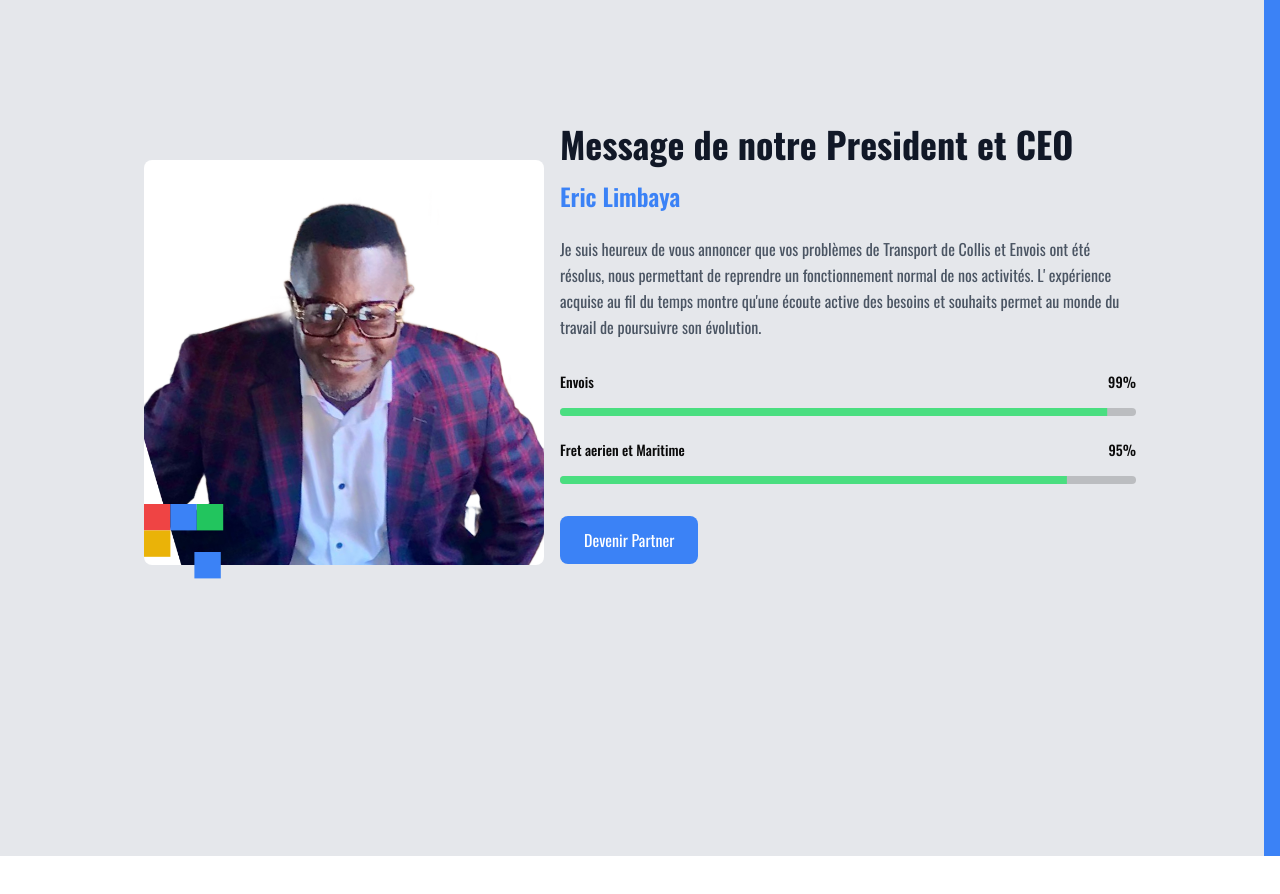
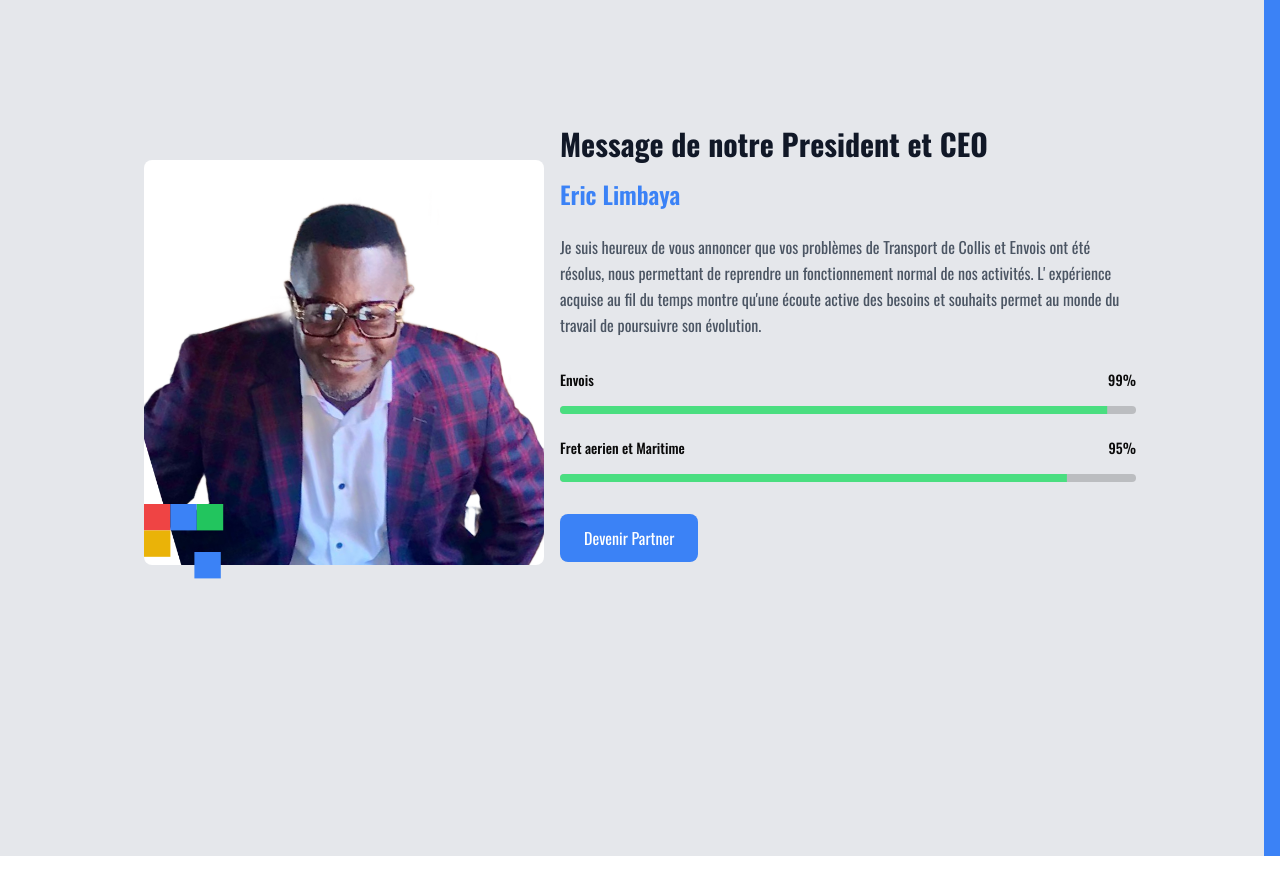
Before and after one commit to altrono/mirasal-pty, a Next.js app: page / in a window 1280 px wide. Shown: the part 1980-2874 px from the top of the page. Built offline with nearby package versions, Linux system fonts and the light colour scheme.

Commit message:
Add responsiveness

```diff
--- a/src/components/team.tsx
+++ b/src/components/team.tsx
@@ -62,7 +62,7 @@ export function Team() {
               transition={{ duration: 0.6 }}
             >
               <div className="w-full hidden md:block -mt-10">
-                <h1 className="text-4xl font-bold text-gray-900 mb-4">Message de notre President et CEO</h1>
+                <h1 className="text-2xl md:text-3xl font-bold text-gray-900 mb-4">Message de notre President et CEO</h1>
                 <h2 className="text-2xl text-blue-500 font-semibold mb-6">Eric Limbaya</h2>
               </div>
               <p className="text-gray-600 leading-relaxed">
```
